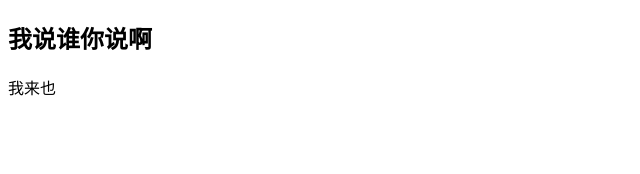
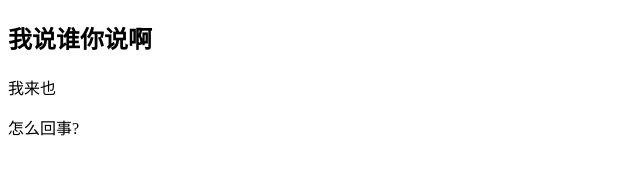
Before and after one commit to changlearn/learnPromise, a website built with Vite: page learnPromise/index.html in a window 1280 px wide. Shown: the full height of the page, 0-640 px from the left. Built offline with nearby package versions, Linux system fonts and the light colour scheme.

```diff
--- a/learnPromise/index.html
+++ b/learnPromise/index.html
@@ -12,6 +12,7 @@
     <section>
         <h1>我说谁你说啊</h1>
         <p>我来也</p>
+        <p>怎么回事?</p>
     </section>
 </body>
 </html>
```
